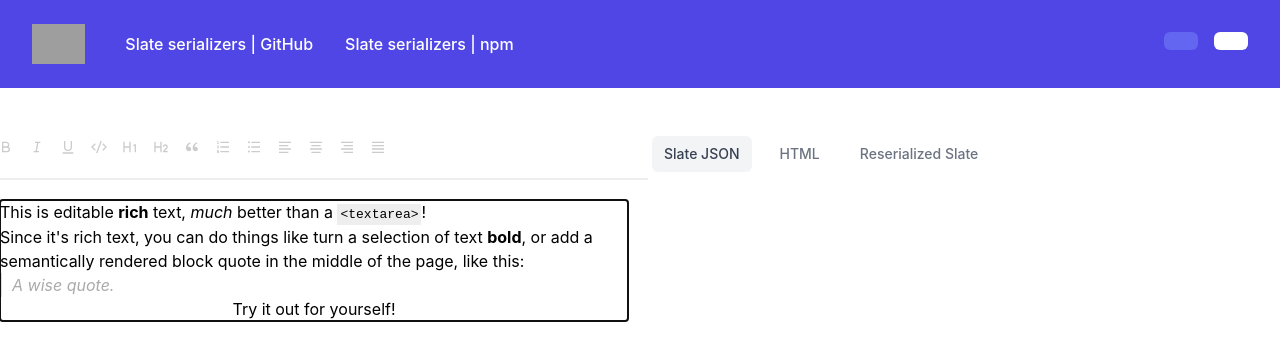
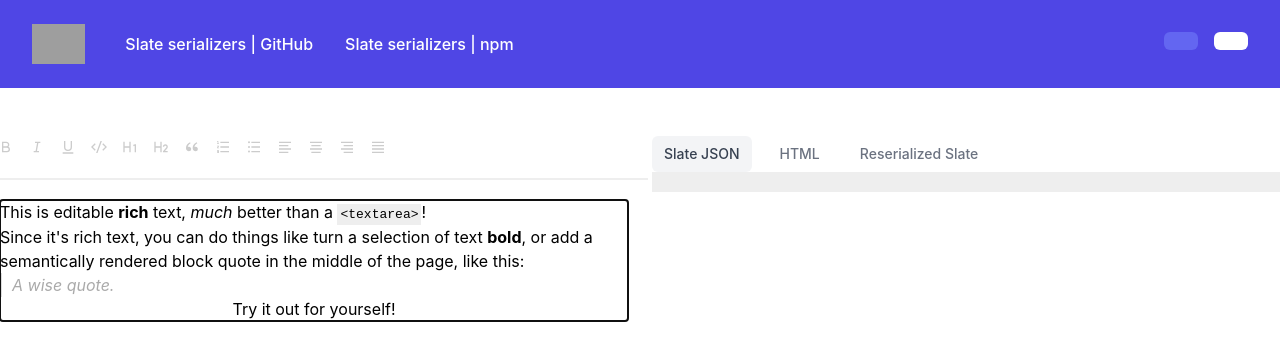
Before and after one commit to thompsonsj/slate-serializers-demo, a React (Create React App) app: page / in a window 1280 px wide. Shown: the top 360 px of the page. Built offline with nearby package versions, Linux system fonts and the light colour scheme; grey boxes are pictures that could not be loaded.

Commit message:
feat(app.tsx): add a react context and render Slate json

```diff
--- a/package.json
+++ b/package.json
@@ -18,6 +18,7 @@
     "slate": "^0.86.0",
     "slate-history": "^0.86.0",
     "slate-react": "^0.86.0",
+    "stringify-object": "^4.0.1",
     "typescript": "^4.9.3",
     "web-vitals": "^2.1.4"
   },
--- a/src/App.tsx
+++ b/src/App.tsx
@@ -1,4 +1,4 @@
-import React, { useState } from 'react'
+import React, { createContext, useState } from 'react'
 // Import the Slate editor factory.
 import { createEditor } from 'slate'
 
@@ -13,6 +13,8 @@ import RichTextEditor from './components/RichTextEditor'
 
 import Header from './components/Header'
 import Tabs from './components/Tabs'
+
+import { SlateValueContext } from './contexts/SlateValueContext'
 
 type CustomElement = { type: 'paragraph' | 'block-quote'; align?: string; children: CustomText[] }
 type CustomText = { text: string; bold?: boolean; italic?: boolean; code?: boolean }
@@ -34,10 +36,15 @@ const initialValue: Descendant[] = [
 
 function App() {
   const [editor] = useState(() => withReact(createEditor()))
+  const [slateValue, setSlateValue] = useState(null);
+
   return (
     <>
       <Header />
       <div className="container mx-auto">
+        <SlateValueContext.Provider value={{
+          slateValue, setSlateValue
+        }}>
           <div className="grid grid-cols-12 gap-6 py-12">
             <div className="col-span-6">
               <RichTextEditor />
@@ -46,6 +53,7 @@ function App() {
               <Tabs />
             </div>
           </div>
+        </SlateValueContext.Provider>
       </div>
     </>
   )
--- a/src/components/RichTextEditor/index.tsx
+++ b/src/components/RichTextEditor/index.tsx
@@ -1,4 +1,4 @@
-import React, { useCallback, useMemo } from 'react'
+import React, { useCallback, useContext, useMemo } from 'react'
 import isHotkey from 'is-hotkey'
 import { Editable, withReact, Slate } from 'slate-react'
 import {
@@ -25,6 +25,8 @@ import {
   RiAlignJustify
 } from 'react-icons/ri'
 
+import { SlateValueContext } from '../../contexts/SlateValueContext'
+
 const HOTKEYS = {
   'mod+b': 'bold',
   'mod+i': 'italic',
@@ -36,9 +38,24 @@ const RichTextEditor = () => {
   const renderElement = useCallback(props => <Element {...props} />, [])
   const renderLeaf = useCallback(props => <Leaf {...props} />, [])
   const editor = useMemo(() => withHistory(withReact(createEditor())), [])
+  const { setSlateValue } = useContext(SlateValueContext)
 
   return (
-    <Slate editor={editor} value={initialValue}>
+    <Slate
+      editor={editor}
+      value={initialValue}
+      onChange={value => {
+        const isAstChange = editor.operations.some(
+          op => 'set_selection' !== op.type
+        )
+        if (isAstChange) {
+          // Save the value to Local Storage.
+          const content = JSON.stringify(value)
+          localStorage.setItem('content', content)
+          setSlateValue(content)
+        }
+      }}
+    >
       <Toolbar>
         <MarkButton format="bold" icon={<RiBold />} />
         <MarkButton format="italic" icon={<RiItalic />} />
--- a/src/components/Tabs/index.tsx
+++ b/src/components/Tabs/index.tsx
@@ -1,3 +1,8 @@
+import { useContext, useEffect } from "react"
+import stringifyObject from 'stringify-object'
+
+import { SlateValueContext } from "../../contexts/SlateValueContext"
+
 /*
   This example requires some changes to your config:
 
@@ -23,7 +28,14 @@ function classNames(...classes) {
 }
 
 export default function Example() {
+  const { slateValue } = useContext(SlateValueContext)
+
+  useEffect(() => {
+    console.log(slateValue)
+  }, [slateValue])
+
   return (
+    <>
     <div>
       <div className="sm:hidden">
         <label htmlFor="tabs" className="sr-only">
@@ -59,5 +71,7 @@ export default function Example() {
         </nav>
       </div>
     </div>
+    <pre><code>{slateValue && JSON.parse(slateValue).map(node => stringifyObject(node)).join('\n')}</code></pre>
+    </>
   )
 }
--- /dev/null
+++ b/src/contexts/SlateValueContext.tsx
@@ -0,0 +1,3 @@
+import { createContext } from "react"
+
+export const SlateValueContext = createContext(null)
```
Also changed, not shown: 1 other file (tests, documents, lock files or other folders). Lines whose indentation alone changed are shown as unchanged.
